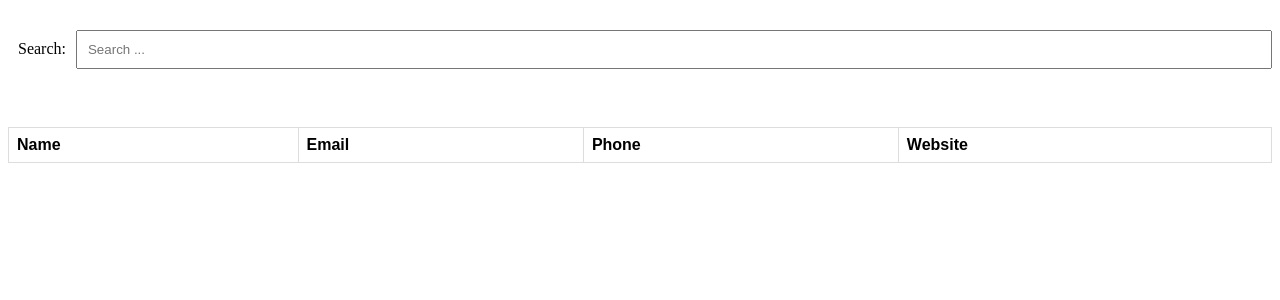
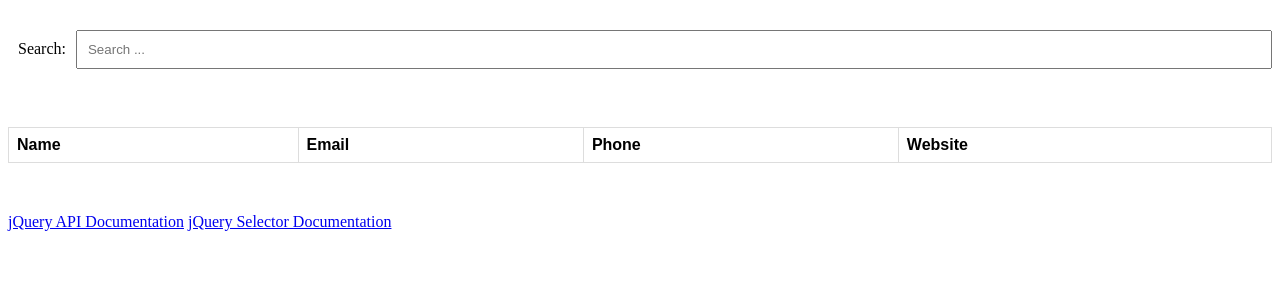
Before and after one commit to vlx73/ssnd, a PHP site: page /l13.html in a window 1280 px wide. Shown: the part 58-358 px from the top of the page. Run offline with PHP 8.4, Linux system fonts and the light colour scheme; lists and menus that the app fills with data are empty; some libraries are stand-ins or nearby versions.

Commit message:
Doplnené demo selectora

```diff
--- a/js/L13/css/l13.css
+++ b/js/L13/css/l13.css
@@ -3,6 +3,7 @@ table {
     border-collapse: collapse;
     width: 100%;
     margin-top: 50px;
+    margin-bottom: 50px;
 }
 
 td, th {
--- a/js/L13/l13.html
+++ b/js/L13/l13.html
@@ -4,7 +4,7 @@
     <meta charset="UTF-8">
     <title>User Search demo</title>
     <link rel="stylesheet" type="text/css" href="css/l13.css">
-    <script src="/jquery/3.7.1/jquery.min.js"></script>
+    <script src="https://ajax.googleapis.com/ajax/libs/jquery/3.7.1/jquery.min.js"></script>
 </head>
 <body>
 <header class="header">
@@ -26,6 +26,10 @@
     <tbody id="myTable">
     </tbody>
 </table>
+
+<a href="https://api.jquery.com">jQuery API Documentation</a>
+<a href="https://www.w3schools.com/jquery/jquery_ref_selectors.asp">jQuery Selector Documentation</a>
+
 <script src="js/l13.js"></script>
 </body>
 </html>
```
Also changed, not shown: js/L13/js/l13.js (+20 -3 lines).
